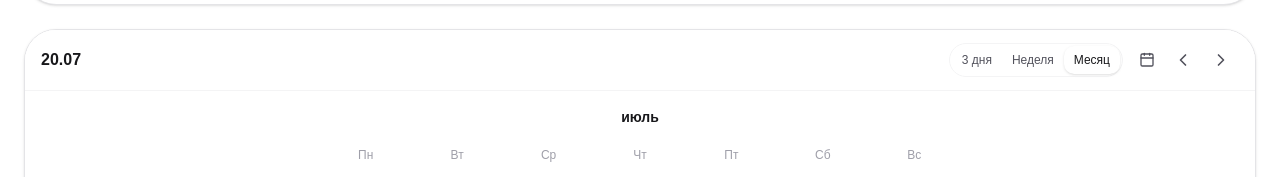
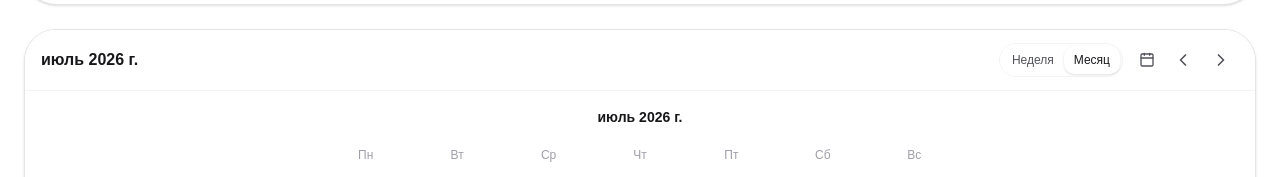
Before and after one commit to bliky-app/client, a React (Vite) app in the folder apps/web/: page / in a window 1280 px wide. Both pictures are taken after a click on the button "Месяц". Shown: the part 597-774 px from the top of the page. Built offline with nearby package versions, Linux system fonts and the light colour scheme.

Commit message:
style(timetable): remove 3days view, update date ranges in header, white team cells with borders, restore years

```diff
--- a/apps/web/src/components/Timetable.tsx
+++ b/apps/web/src/components/Timetable.tsx
@@ -5,7 +5,7 @@ import type { Appointment, TimetableColumn, TimetableViewType } from "@/types/mo
 import Avatar from "@/components/Avatar"
 import { formatTime } from "@/lib/formatters"
 
-export type TimetableViewMode = "1day" | "3days" | "week" | "month"
+export type TimetableViewMode = "1day" | "week" | "month"
 
 interface TimetableProps {
   viewType: TimetableViewType
@@ -55,7 +55,7 @@ export default function Timetable({
   viewType, currentDate, events, columns,
   onPrev, onNext, onEventClick, onDateSelect, onViewModeChange,
   timezone,
-  viewMode = "3days", hideWorkspaceTags = false,
+  viewMode = "week", hideWorkspaceTags = false,
   workspaceTimezone = "Europe/Moscow", headerTitle: propHeaderTitle,
   currentUserId,
 }: TimetableProps) {
@@ -100,9 +100,24 @@ export default function Timetable({
   const nowM = now.getHours() * 60 + now.getMinutes()
   const headerHeightClass = viewType === "team" ? "h-20" : "h-12"
 
-  // Title logic: DD.MM
+  // Title logic: DD.MM or DD.MM - DD.MM
   const formatMD = (d: Date) => `${pad(d.getDate())}.${pad(d.getMonth() + 1)}`
-  const headerTitle = propHeaderTitle || formatMD(currentDate)
+  let defaultTitle = formatMD(currentDate)
+  if (viewMode === "month") {
+    defaultTitle = new Intl.DateTimeFormat("ru-RU", { month: "long", year: "numeric", timeZone: timezone }).format(currentDate).toLowerCase()
+  } else if (columns.length > 1 && viewType === "personal") {
+    const firstCol = columns[0]
+    const lastCol = columns[columns.length - 1]
+    if (firstCol.dateString && lastCol.dateString) {
+      const [y1, m1, d1] = firstCol.dateString.split("-").map(Number)
+      const [y2, m2, d2] = lastCol.dateString.split("-").map(Number)
+      defaultTitle = `${formatMD(new Date(y1, m1 - 1, d1))} – ${formatMD(new Date(y2, m2 - 1, d2))}`
+    }
+  } else if (columns.length === 1 && columns[0].dateString) {
+    const [y1, m1, d1] = columns[0].dateString.split("-").map(Number)
+    defaultTitle = formatMD(new Date(y1, m1 - 1, d1))
+  }
+  const headerTitle = propHeaderTitle || defaultTitle
 
   // Mini calendar days
   const calY = calMonth.getFullYear(), calM = calMonth.getMonth()
@@ -136,8 +151,8 @@ export default function Timetable({
     })
   }, [currentDate, timezone])
 
-  const VIEW_LABELS: Record<TimetableViewMode, string> = { "1day": "1 день", "3days": "3 дня", week: "Неделя", month: "Месяц" }
-  const allowedModes = viewType === "personal" ? ["3days", "week", "month"] : ["1day", "month"]
+  const VIEW_LABELS: Record<TimetableViewMode, string> = { "1day": "1 день", week: "Неделя", month: "Месяц" }
+  const allowedModes = viewType === "personal" ? ["week", "month"] : ["1day", "month"]
 
   return (
     <div className="flex flex-col bg-panel-surface overflow-hidden flex-1 w-full shrink-0 min-h-0">
@@ -181,7 +196,7 @@ export default function Timetable({
                 className="p-1 hover:bg-panel-surface rounded-lg transition-colors">
                 <ChevronLeft className="h-5 w-5 text-panel-text-muted" />
               </button>
-              <span className="text-base font-semibold text-panel-text">{MONTHS_RU[calM].toLowerCase()}</span>
+              <span className="text-base font-semibold text-panel-text">{MONTHS_RU[calM].toLowerCase()} {calY}</span>
               <button onClick={() => setCalMonth(d => new Date(d.getFullYear(), d.getMonth() + 1, 1))}
                 className="p-1 hover:bg-panel-surface rounded-lg transition-colors">
                 <ChevronRight className="h-5 w-5 text-panel-text-muted" />
@@ -244,7 +259,7 @@ export default function Timetable({
                         const count = byDateStaff[`${str}_${s.id}`] || 0
                         return (
                           <td key={s.id} className="px-2 py-1.5 text-center">
-                            <div className={`mx-auto w-full aspect-square max-w-12 rounded-xl flex flex-col items-center justify-center text-sm font-semibold transition-colors ${count > 0 ? heatBg(count) : "bg-panel-border-subtle/40"} ${count > 0 ? "text-panel-text" : "text-panel-text-subtle"}`}>
+                            <div className={`mx-auto w-full aspect-square max-w-12 rounded-xl flex flex-col items-center justify-center text-sm font-semibold transition-colors ${count > 0 ? heatBg(count) : "bg-panel-surface border border-panel-border-subtle shadow-sm"} ${count > 0 ? "text-panel-text border border-transparent" : "text-panel-text-subtle"}`}>
                               {count > 0 ? count : ""}
                             </div>
                           </td>
@@ -266,7 +281,7 @@ export default function Timetable({
                   return (
                     <>
                       <div className="text-center text-sm font-semibold text-panel-text mb-4">
-                        {new Intl.DateTimeFormat("ru-RU", { month: "long", timeZone: timezone }).format(currentDate).toLowerCase()}
+                        {new Intl.DateTimeFormat("ru-RU", { month: "long", year: "numeric", timeZone: timezone }).format(currentDate).toLowerCase()}
                       </div>
                       <div className="grid grid-cols-7 mb-2">
                         {WEEKDAYS.map(d => <div key={d} className="text-center text-xs font-medium text-panel-text-subtle py-1">{d}</div>)}
@@ -279,7 +294,7 @@ export default function Timetable({
                           const isToday = ds === todayStr
                           return (
                             <button key={ds}
-                              onClick={() => { onDateSelect?.(day); onViewModeChange?.("3days") }}
+                              onClick={() => { onDateSelect?.(day); onViewModeChange?.("week") }}
                               className={`relative aspect-square rounded-xl flex flex-col items-center justify-center transition-all hover:opacity-80 ${heatBg(count)}`}>
                               <span className={`text-sm font-semibold z-10 flex items-center justify-center ${isToday ? "bg-panel-text text-panel-base rounded-full w-7 h-7" : count > 0 ? "text-panel-text" : "text-panel-text-subtle"}`}>
                                 {new Intl.DateTimeFormat("ru-RU", { day: "numeric", timeZone: timezone }).format(day)}
--- a/apps/web/src/pages/hub/Hub.tsx
+++ b/apps/web/src/pages/hub/Hub.tsx
@@ -26,7 +26,7 @@ export default function Hub() {
   const [calendarDate, setCalendarDate] = useState(new Date())
   const [isWorkspacesExpanded, setIsWorkspacesExpanded] = useState(true)
   const [selectedEvent, setSelectedEvent] = useState<Appointment | null>(null)
-  const [viewMode, setViewMode] = useState<TimetableViewMode>("3days")
+  const [viewMode, setViewMode] = useState<TimetableViewMode>("week")
 
   const step = viewMode === "month" ? 30 : viewMode === "week" ? 7 : 3
 
--- a/apps/web/src/pages/workspace/WorkspaceSchedule.tsx
+++ b/apps/web/src/pages/workspace/WorkspaceSchedule.tsx
@@ -16,12 +16,12 @@ interface WorkspaceScheduleProps {
 export default function WorkspaceSchedule({ workspace, forcedViewType }: WorkspaceScheduleProps) {
   const [calendarDate, setCalendarDate] = useState<Date>(new Date())
   const [selectedEvent, setSelectedEvent] = useState<Appointment | null>(null)
-  const [viewMode, setViewMode] = useState<TimetableViewMode>("3days")
+  const [viewMode, setViewMode] = useState<TimetableViewMode>("week")
 
   const { can } = usePermissions(workspace.id)
   const canViewGlobalSchedule = workspace.type === "individual" ? false : can("view_global_schedule")
   const viewType = forcedViewType || (canViewGlobalSchedule ? "team" : "personal")
-  const step = viewMode === "month" ? 30 : viewMode === "week" ? 7 : (viewType === "team" ? 1 : 3)
+  const step = viewMode === "month" ? 30 : viewMode === "week" ? 7 : 1
 
   const { data: columns = [], isLoading: columnsLoading } = useQuery({
     queryKey: ["workspaceColumns", workspace.id, calendarDate.toISOString(), viewType, viewMode],
```
